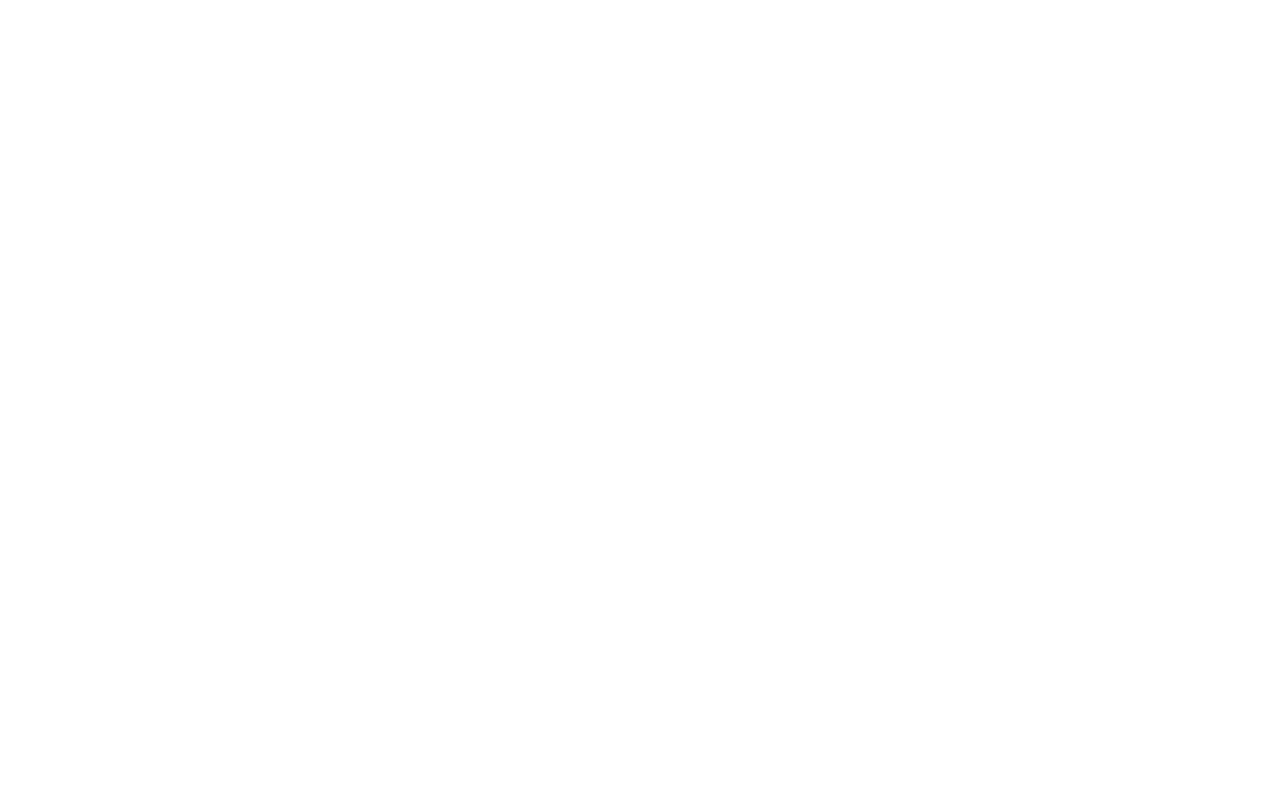
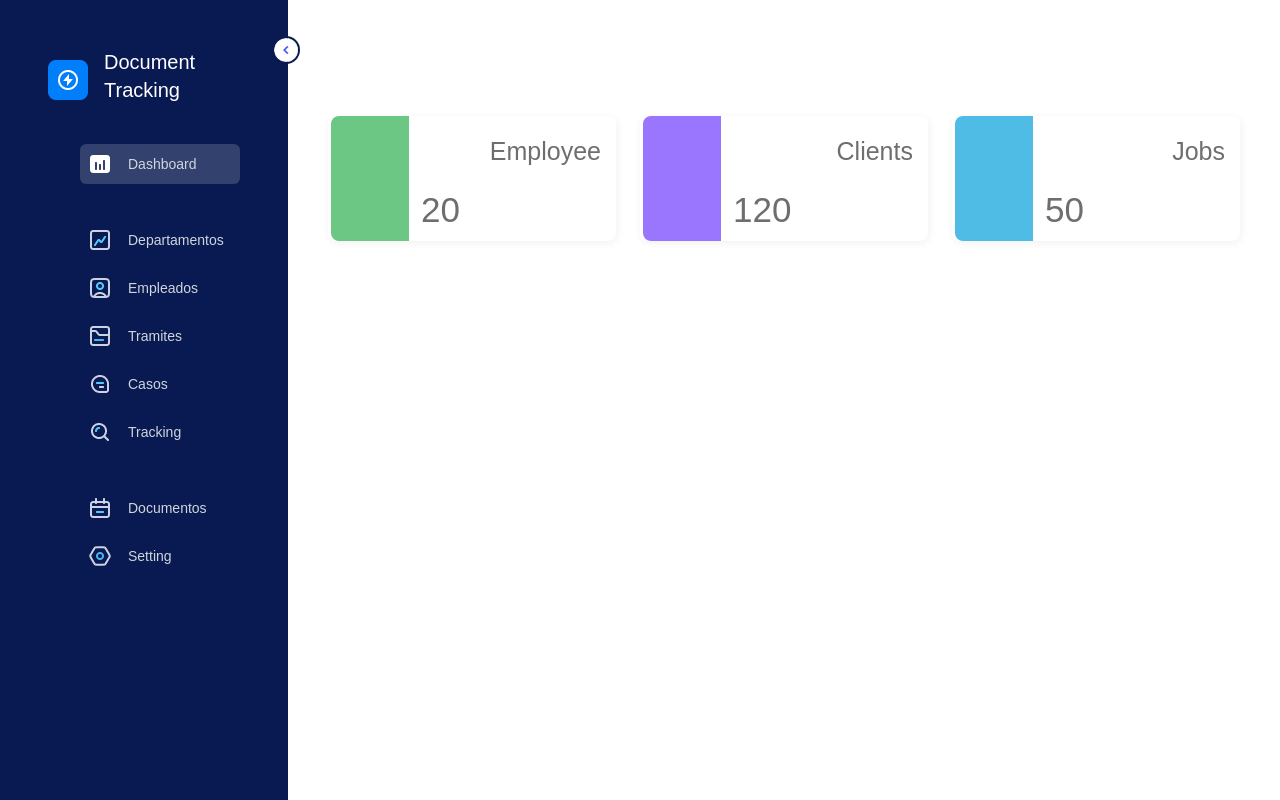
Before and after one commit to JosueRC02/Document-Tracking, a React (Create React App) app: page /Dashboard/1 in a window 1280 px wide. Before the commit this address had no page. Built offline with nearby package versions, Linux system fonts and the light colour scheme.

Commit message:
Division

```diff
--- a/src/components/CasosXTramite.jsx
+++ b/src/components/CasosXTramite.jsx
@@ -1,4 +1,3 @@
-import Sidebar from "./Sidebar";
 import React, { useEffect, useState } from 'react';
 import axios from 'axios';
 import {Apiurl} from '../services/ApiRest';
@@ -43,7 +42,6 @@ export default function Tramite(){
 
   return (
     <div className="flex">
-      <Sidebar/>
       <div className="h-screen flex-1 p-7" id="hp">
         <div className="contenedor" id="contenedor">
           <div className="table-wrapper">
--- a/src/components/Departamento.jsx
+++ b/src/components/Departamento.jsx
@@ -10,6 +10,7 @@ import {Apiurl} from '../services/ApiRest';
 import {Button, Modal, ModalHeader, ModalBody, ModalFooter, FormGroup, Input} from 'reactstrap';
 import Swal from 'sweetalert2';
 import { Link } from 'react-router-dom';
+import { useParams } from "react-router-dom";
 
 import 'tippy.js/dist/tippy.css';
 import '../assets/css/depa.css';
@@ -33,6 +34,8 @@ export default function Departamento(){
   const [correo_departamento2, setcorreo_departamento2] = useState('');
   const [organizacion2, setorganizacion2] = useState('');
   const [telefono_departamento2, settelefono_departamento2] = useState('');
+
+  const params = useParams();
 
   const registrarDepartamento = async () => {
 
@@ -128,7 +131,7 @@ export default function Departamento(){
 
   useEffect(() => {
     axios({
-      url: `${Apiurl}/departamento/getDepartamento`,
+      url: `${Apiurl}/departamento/getNDepartamento/${params.id}`,
     })
       .then((response) => {
         setList(response.data.data);
--- a/src/components/EmpleadosXDep.jsx
+++ b/src/components/EmpleadosXDep.jsx
@@ -1,5 +1,3 @@
-
-import Sidebar from "./Sidebar";
 import React, { useEffect, useState } from 'react';
 import axios from 'axios';
 import {Apiurl} from '../services/ApiRest';
@@ -51,7 +49,6 @@ export default function Empleados(){
 
   return (
     <div className="flex">
-      <Sidebar/>
       <div className="h-screen flex-1 p-7" id="hp">
         <div className="contenedor" id="contenedor">
           <div className="table-wrapper">
--- a/src/components/Sidebar.jsx
+++ b/src/components/Sidebar.jsx
@@ -13,9 +13,11 @@ import Search from '../assets/img/Search.png';
 import Chart from '../assets/img/Chart.png';
 import Folder from '../assets/img/Folder.png';
 import Setting from '../assets/img/Setting.png';
-
+import { useParams } from "react-router-dom";
 
 const Sidebar = () => {
+
+    const params = useParams();
 
     const navigate = useNavigate();
     const [open, setOpen] = useState(true);
@@ -26,30 +28,34 @@ const Sidebar = () => {
         { title: "Tramites", src: Folder},
         { title: "Casos", src: Chat },
         { title: "Tracking", src: Search },
-        { title: "Schedule", src: calendar, gap: true },
+        { title: "Documentos", src: calendar, gap: true },
         { title: "Setting", src: Setting },
     ];
 
     const pase = async (pmt1) => {
         if(pmt1 === "Dashboard"){
           console.log(pmt1);
-          navigate('/Dashboard')
+          navigate('/Dashboard/'+params.id)
         }
         if(pmt1 === "Departamentos"){
           console.log(pmt1);
-          navigate('/Departamento')
+          navigate('/Departamento/'+params.id)
         }
         if(pmt1 === "Empleados"){
           console.log(pmt1);
-          navigate('/Empleados')
+          navigate('/Empleados/'+params.id)
         }
         if(pmt1 === "Tramites"){
             console.log(pmt1);
-            navigate('/Tramite')
+            navigate('/Tramite/'+params.id)
         }
         if(pmt1 === "Casos"){
             console.log(pmt1);
-            navigate('/CasosAbiertos')
+            navigate('/CasosAbiertos/'+params.id)
+        }
+        if(pmt1 === "Documentos"){
+            console.log(pmt1);
+            navigate('/Documentos/'+params.id)
         }
       }
 
--- a/src/components/Singin.jsx
+++ b/src/components/Singin.jsx
@@ -26,16 +26,13 @@ const SinginForm = () => {
         const datos = {codigo_organizacion: codigo_organizacion, password: password}
         try {
             const response = await axios.post(`${Apiurl}/organizacion/singInOrganizacion`, datos);
-            console.log(response);
-            console.log(response.data.status);
-            console.log(response.data.message);
             Swal.fire({
                 icon: 'success',
                 title: 'Datos ingresados correctamente',
                 showConfirmButton: false,
                 timer: 1500
               })
-            navigate('/Dashboard');
+            navigate('/Dashboard/'+response.data.data);
         } catch (error) {
             console.log("Error: ", error.response.data);
             Swal.fire({
--- a/src/components/TramiteXDep.jsx
+++ b/src/components/TramiteXDep.jsx
@@ -1,6 +1,5 @@
 import {HiOutlineDocumentSearch} from "react-icons/hi";
 import Tippy from "@tippyjs/react";
-import Sidebar from "./Sidebar";
 import React, { useEffect, useState } from 'react';
 import axios from 'axios';
 import {Apiurl} from '../services/ApiRest';
@@ -54,7 +53,6 @@ export default function Tramite(){
 
   return (
     <div className="flex">
-      <Sidebar/>
       <div className="h-screen flex-1 p-7" id="hp">
         <div className="contenedor" id="contenedor">
           <div className="table-wrapper">
```
Also changed, not shown: src/routes/routes.js (+10 -6 lines).
